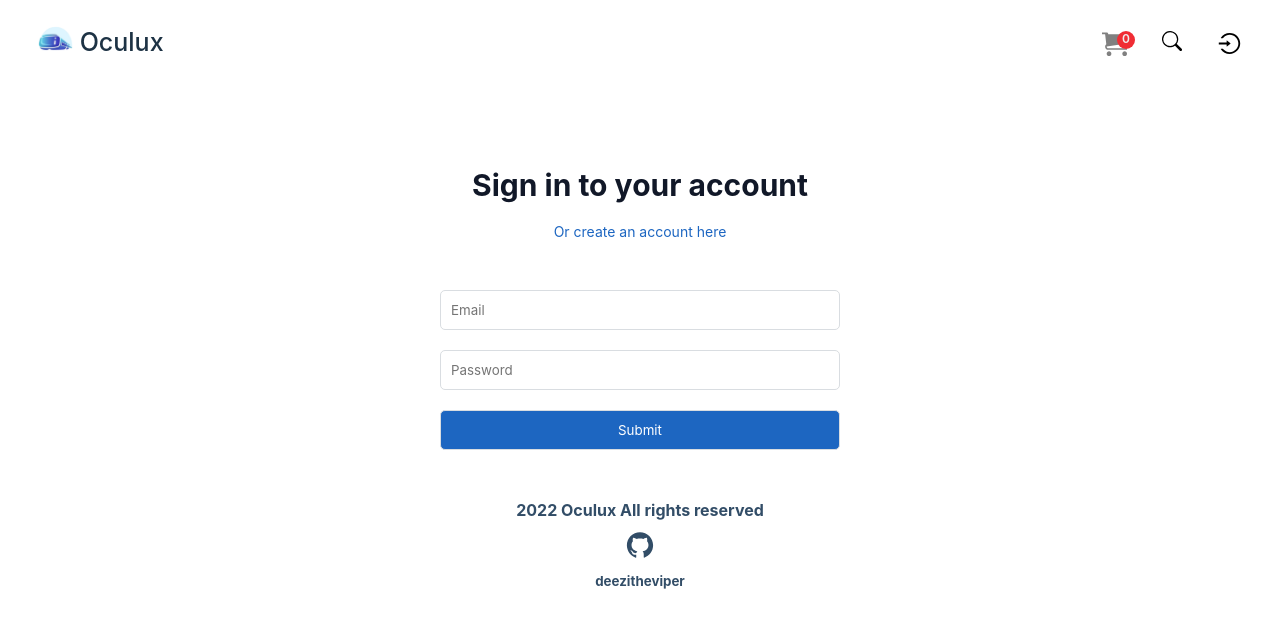
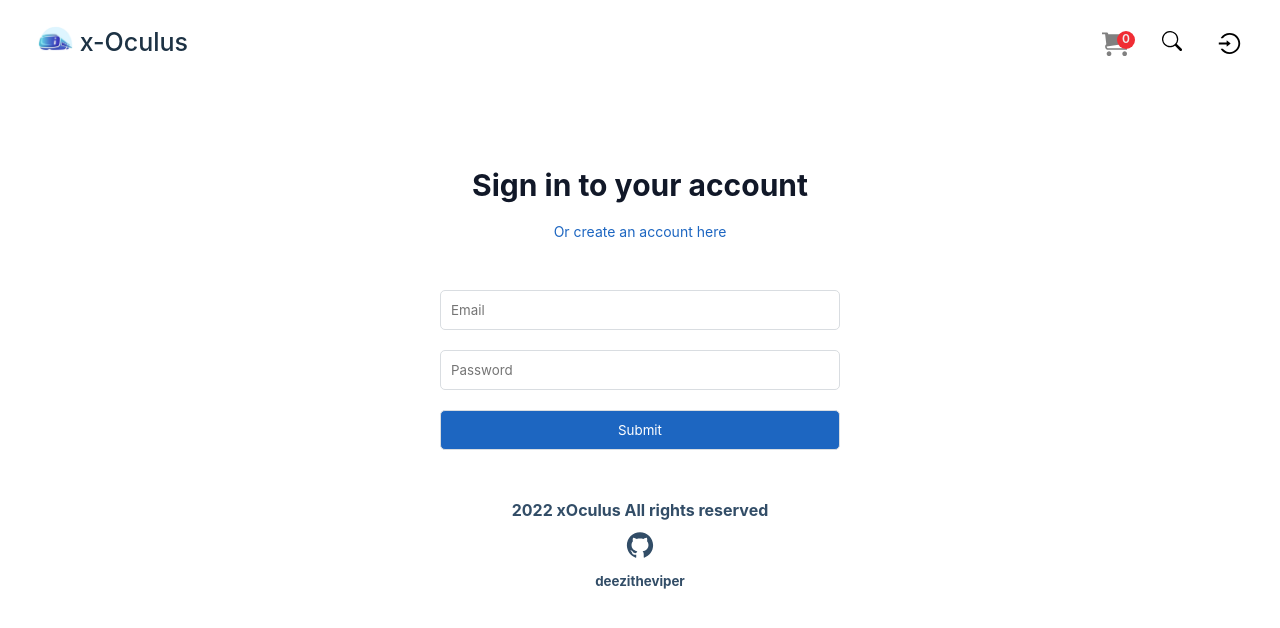
Before and after one commit to deezicypher/xOculus-NextJS-Sanity, a Next.js app in the folder ecomm_nextjs/: page /Login in a window 1280 px wide. Shown: the top 628 px of the page. Built offline with nearby package versions, Linux system fonts and the light colour scheme; no server answers.

Commit message:
name changes

```diff
--- a/ecomm_nextjs/components/Footer.js
+++ b/ecomm_nextjs/components/Footer.js
@@ -5,7 +5,7 @@ import Link from 'next/link';
 const Footer = () => {
   return (
     <div className='footer-container'>
-        <p> 2022 Oculux All rights reserved </p>
+        <p> 2022 xOculus All rights reserved </p>
         <p className='icons'>
         <AiFillGithub/>
         </p><Link href='https://github.com/deezitheviper'><small>deezitheviper</small></Link>
--- a/ecomm_nextjs/components/Layout.js
+++ b/ecomm_nextjs/components/Layout.js
@@ -8,7 +8,7 @@ const Layout = ({children}) => {
   return (
     <div className='layout'>
       <Head>
-        <title>OCULUX</title>
+        <title>xOculus</title>
       </Head>
       <header>
         <Navbar/>
--- a/ecomm_nextjs/components/Navbar.js
+++ b/ecomm_nextjs/components/Navbar.js
@@ -22,7 +22,7 @@ const Navbar = () => {
       <p className='logo'>
         <Link href='/'>
        <Image src='/logo.png' alt='' width="35" height="25" />
-       {" "}Oculux
+       {" "}x-Oculus
         </Link>
       </p>
 
--- a/ecomm_nextjs/components/Search.js
+++ b/ecomm_nextjs/components/Search.js
@@ -29,7 +29,7 @@ const Search = () => {
     <div className='search-wrapper' >
         <div className='search-container'>
         <div className="search-heading">
-        <span className='heading'>Search Oculux Store</span>
+        <span className='heading'>Search xOculus Store</span>
         <p><FaTimes fontSize={30} className="cancel-search" onClick={() => setShowSearch(false)}/></p>
         </div>
         <div className='search-sec'>
```
